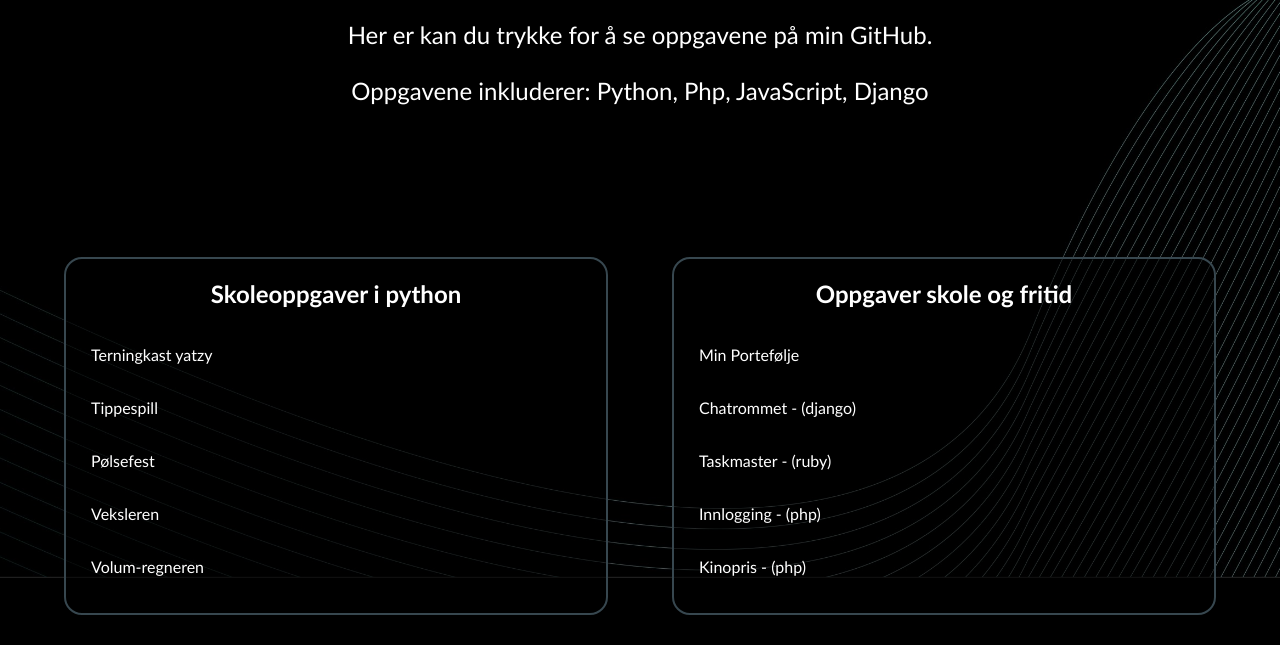
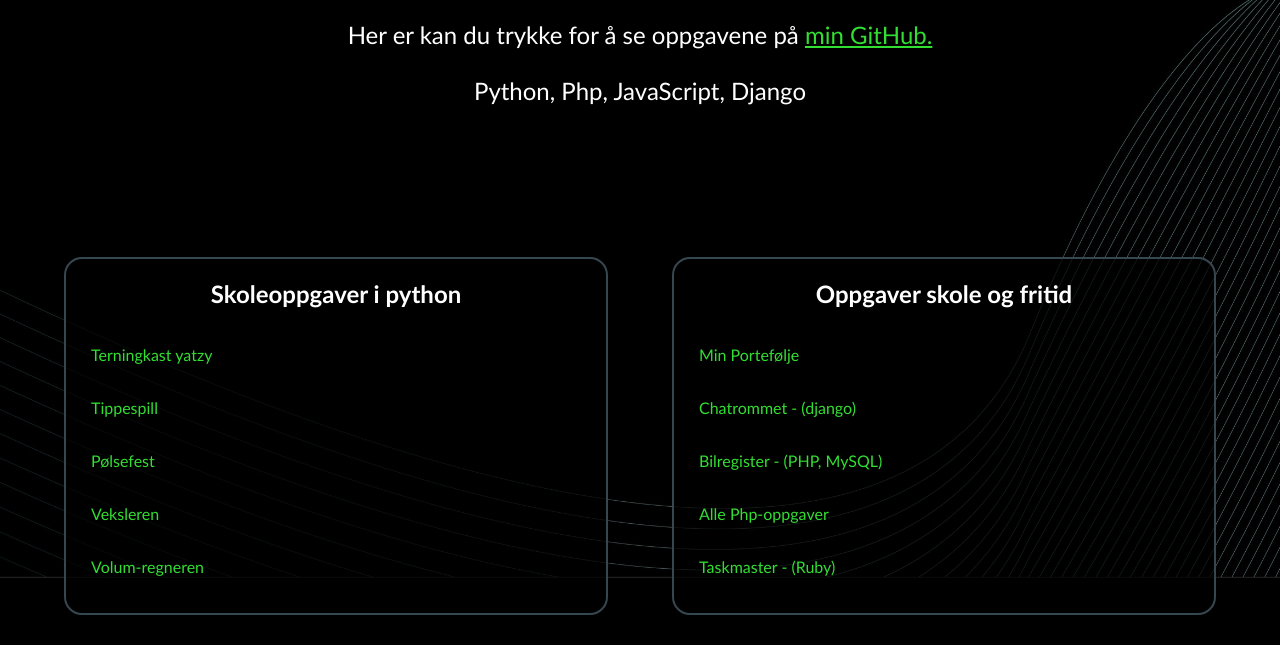
Before and after one commit to JensWilliam/Portfolio, a plain HTML site: page oppgaver.html in a window 1280 px wide. Shown: the part 223-868 px from the top of the page. Drawn offline with Linux system fonts and the light colour scheme.

Commit message:
changed github-links and css

```diff
--- a/oppgaver.html
+++ b/oppgaver.html
@@ -28,10 +28,10 @@
             <article class="tekst opg">
                 <h1>Skoleoppgaver</h1>
                 <p>
-                    Her er kan du trykke for å se oppgavene på min GitHub.<br>
+                    Her er kan du trykke for å se oppgavene på <a class="github" href="https://github.com/JensWilliam" target="_blank">min GitHub.</a><br>
 
                 </p>
-                <p>Oppgavene inkluderer: <span class="break">Python, Php, JavaScript, Django</span></p>
+                <p><span class="break">Python, Php, JavaScript, Django</span></p>
             </article>
 
 
@@ -53,11 +53,11 @@
                         <h2>Oppgaver skole og fritid</h2>
 
                         <div>
-                            <a href="https://github.com/JensWilliam/2ITA/blob/b0eb1a9e0636416fb8a2b1afe06fbd0c1caa4b4b/Oppgaver/Uke%2036/Ekstra-04/Ekstra-04.py" target="_blank">Min Portefølje</a>
-                            <a href="https://github.com/JensWilliam/2ITA/blob/b0eb1a9e0636416fb8a2b1afe06fbd0c1caa4b4b/Oppgaver/Uke%2037/05-tippespill/05-tippespill.py" target="_blank">Chatrommet - (django)</a>
-                            <a href="https://github.com/JensWilliam/2ITA/blob/b0eb1a9e0636416fb8a2b1afe06fbd0c1caa4b4b/Oppgaver/Uke%2037/Ekstra-05/Ekstra-05.py" target="_blank">Taskmaster - (ruby)</a>
-                            <a href="https://github.com/JensWilliam/2ITA/blob/b0eb1a9e0636416fb8a2b1afe06fbd0c1caa4b4b/Oppgaver/Uke%2038/06-Veksleren.py" target="_blank">Innlogging - (php)</a>
-                            <a href="https://github.com/JensWilliam/2ITA/blob/b0eb1a9e0636416fb8a2b1afe06fbd0c1caa4b4b/Oppgaver/Uke%2039/07-VolumEske/07-volumEske.py" target="_blank">Kinopris - (php)</a>
+                            <a href="https://github.com/JensWilliam/Portfolio" target="_blank">Min Portefølje</a>
+                            <a href="https://github.com/JensWilliam/Klasserommet/tree/main/chatrommet" target="_blank">Chatrommet - (django)</a>
+                            <a href="https://github.com/JensWilliam/PHP_oppgaver/tree/main/12_Bilregister" target="_blank">Bilregister - (PHP, MySQL)</a>
+                            <a href="https://github.com/JensWilliam/PHP_oppgaver" target="_blank">Alle Php-oppgaver</a>
+                            <a href="https://github.com/JensWilliam/console_taskmaster2" target="_blank">Taskmaster - (Ruby)</a>
                         </div>
                     </article>
                 </section>
--- a/style.css
+++ b/style.css
@@ -313,11 +313,14 @@ a#knapp:hover {
     align-items: center;
     width: clamp(160px, 40%, 500px);
     padding: 20px; /* endres i query */
-    background-color: rgba(0,0,0,0.5);
+    background-color: rgba(0,0,0,0.7);
     border: 2px solid var(--color-knapp-border);
     border-radius: var(--border-radius);
 }
 
+.github{
+    color: rgb(50, 222, 50);
+}
 .pythonopg div{
     width: 100%;
     display: flex;
@@ -330,7 +333,7 @@ a#knapp:hover {
     margin: 7px 0;
     position: relative;
     text-decoration: none;
-    color: white;
+    color: rgb(50, 222, 50);
     padding: 10px 5px;
     text-align: left;
     overflow: hidden;
@@ -341,7 +344,7 @@ a#knapp:hover {
     position: absolute;
     width: 0;
     height: 2px;
-    background: var(--accent-color);
+    background: rgb(50, 222, 50);
     bottom: 5px;
     left: 0;
     transition: width ease-out 150ms;
```
